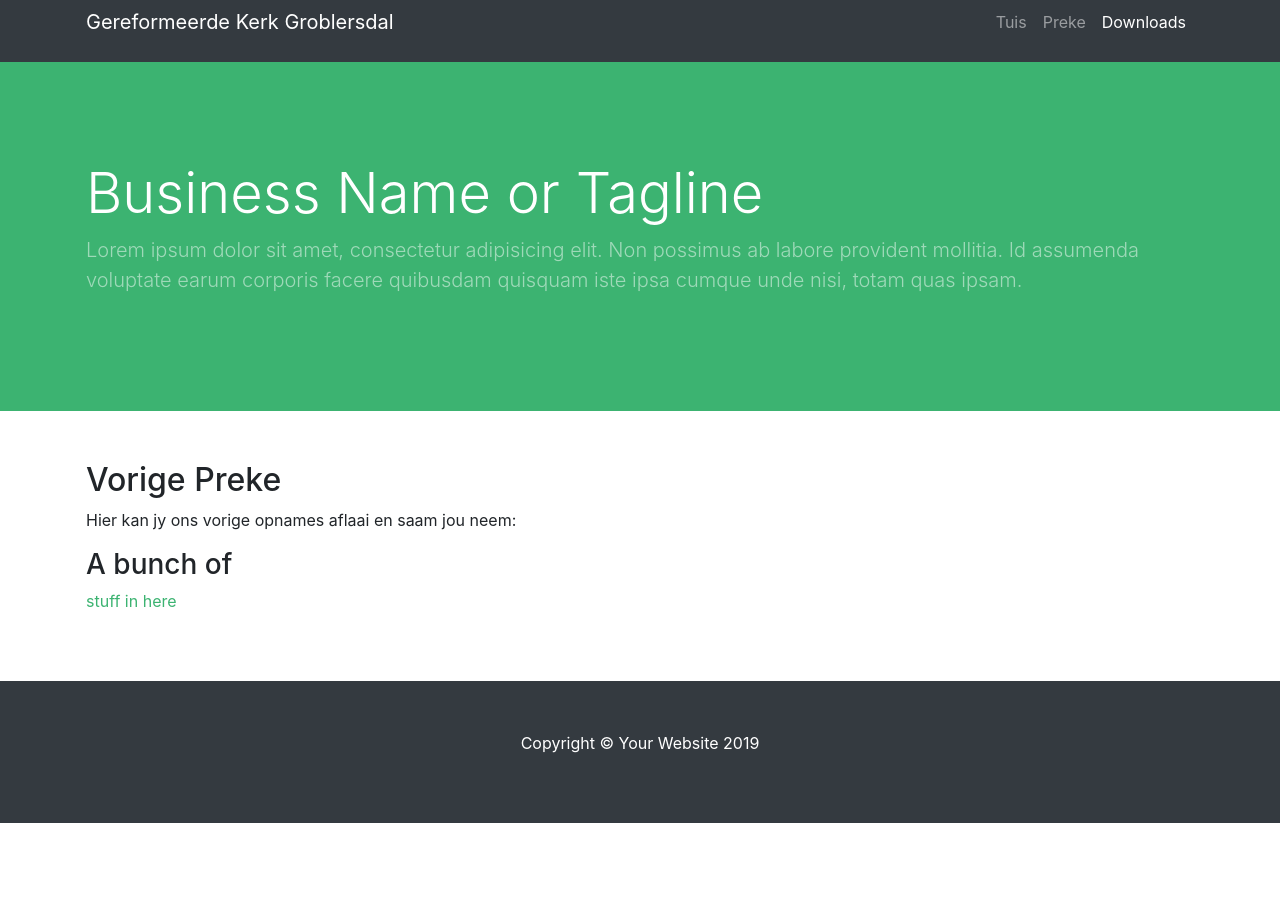
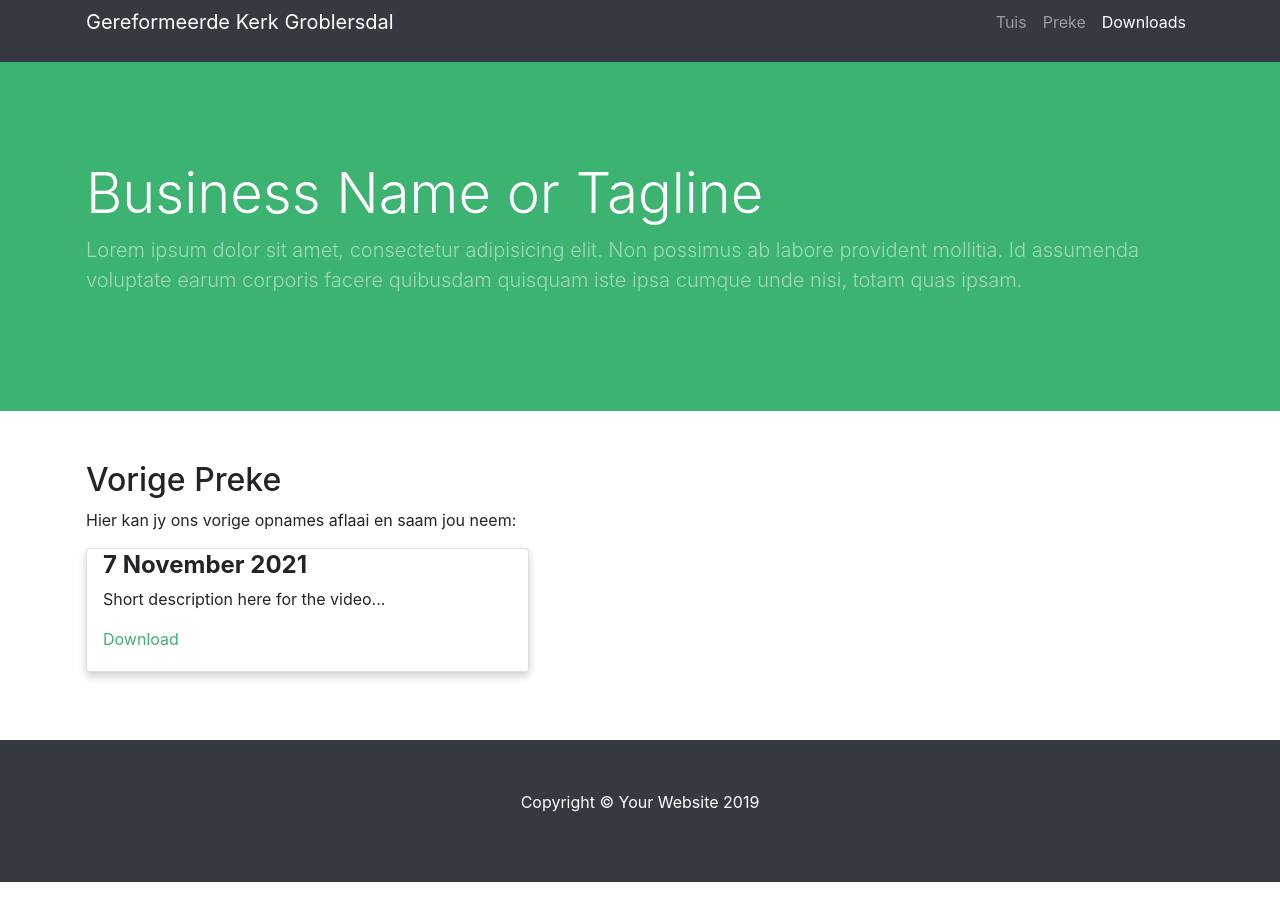
Before and after one commit to sharu725/business-frontpage, a Jekyll site: the page built from _pages/downloads.md, in a window 1280 px wide. Built offline with Jekyll 4.4.1, drawn with Linux system fonts in a browser that asks for light colours; nearby versions of some CDN libraries; library files that are not in the unit come from our copies; comment, search, counter and statistics services are not loaded; our own code applies the rules of GitHub Pages for plain Markdown files.

Commit message:
Update downloads.md

```diff
--- a/_pages/downloads.md
+++ b/_pages/downloads.md
@@ -7,7 +7,10 @@
 
 Hier kan jy ons vorige opnames aflaai en saam jou neem:
 
-<div class="download_card">
-   <h3>A bunch of</h3>
-   <a href="http://google.com">stuff in here</a>
+<div class="card">
+  <div class="container">
+    <h4><b>7 November 2021</b></h4>
+    <p>Short description here for the video...</p>
+    <a href="https://www.youtube.com/">Download</a>
+  </div>
 </div>
```
